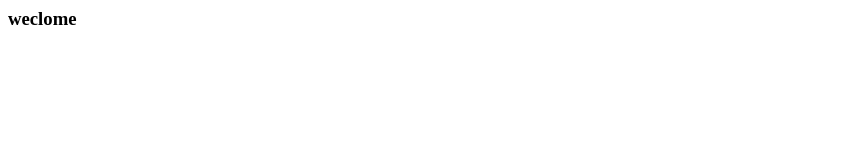
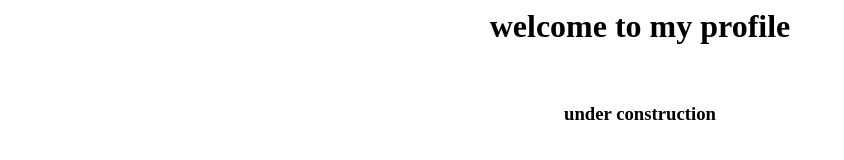
Before and after one commit to KOLLINIKHILKUMAR/KOLLINIKHILKUMAR.github.io, a plain HTML site: page index.html in a window 1280 px wide. Shown: the whole page, without its empty margins (0-844 px from the left). Drawn offline with Linux system fonts and the light colour scheme.

Commit message:
Update index.html

```diff
--- a/index.html
+++ b/index.html
@@ -1,3 +1,7 @@
 <html>
-  <h3>weclome</h3>
+  <center>
+  <h1>welcome to my profile</h1>
+    <br>
+    <h3>under construction</h3>
+  </center>
 </html>
```
